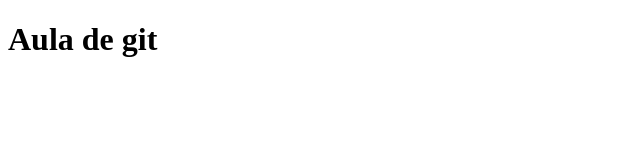
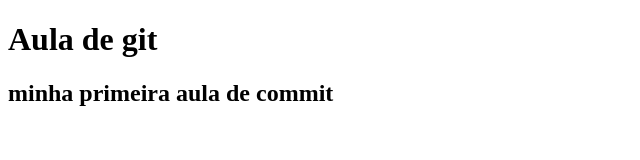
Before and after one commit to marianadevsoul/meusite, a plain HTML site: page index.html in a window 1280 px wide. Shown: the whole page, without its empty margins (0-640 px from the left). Drawn offline with Linux system fonts and the light colour scheme.

Commit message:
adicionei h2

```diff
--- a/index.html
+++ b/index.html
@@ -8,5 +8,6 @@
 </head>
 <body>
     <h1>Aula de git</h1>
+    <h2>minha primeira aula de commit</h2>
 </body>
 </html>
```
